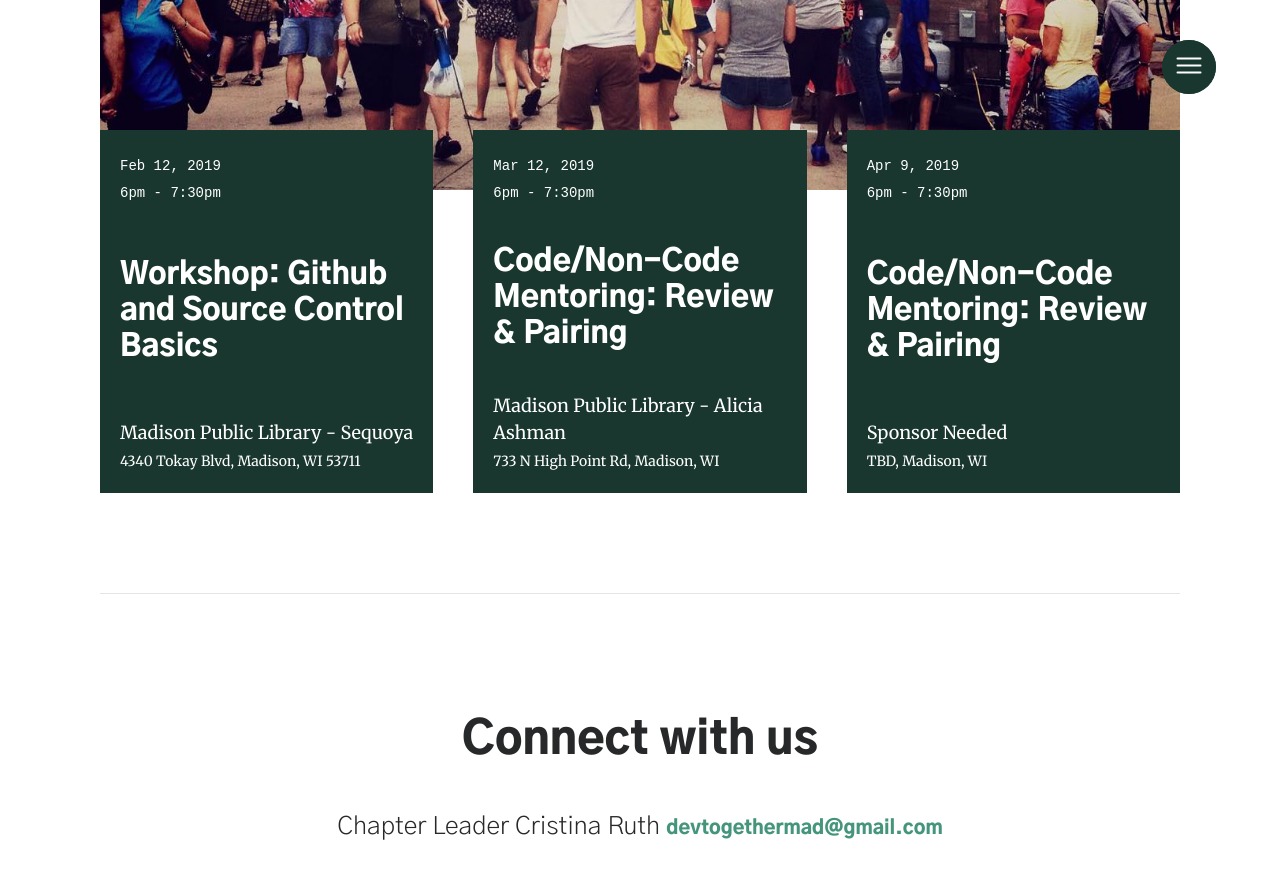
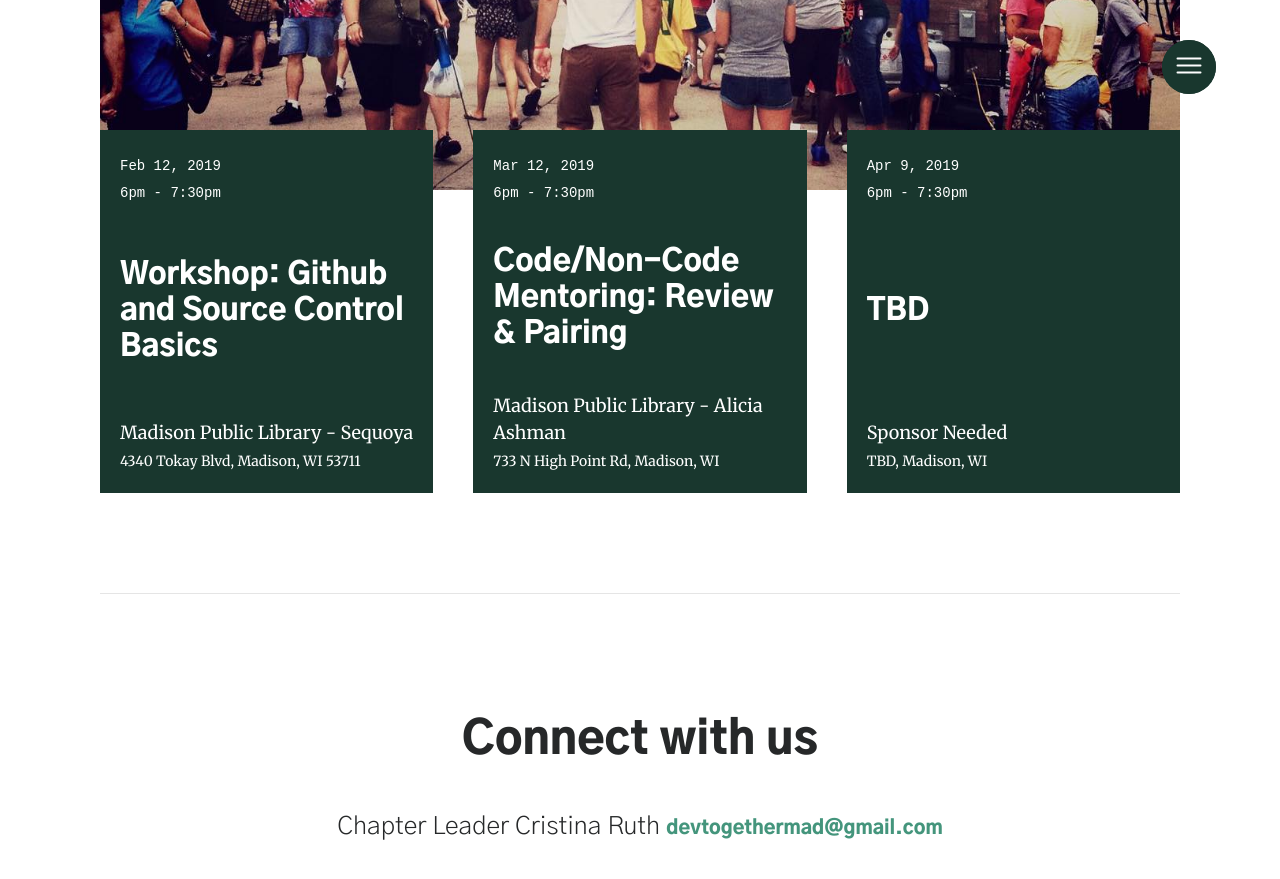
Before and after one commit to mercedesb/dev-together, a Jekyll site: the page built from docs/chapters/madison.html, in a window 1280 px wide and 900 px high, scrolled down 569 px. Shown: the top 879 px of the window. Built offline with Jekyll 4.4.1, drawn with Linux system fonts in a browser that asks for light colours; some web fonts are replaced.

Commit message:
updated April event as TBD

```diff
--- a/docs/_data/events.json
+++ b/docs/_data/events.json
@@ -49,7 +49,7 @@
   },
   {
     "chapter": "Mad",
-    "name": "Code/Non-Code Mentoring: Review & Pairing",
+    "name": "TBD",
     "displayDate": "Apr 9, 2019",
     "date": "2019-04-09",
     "time": "6pm - 7:30pm",
```
